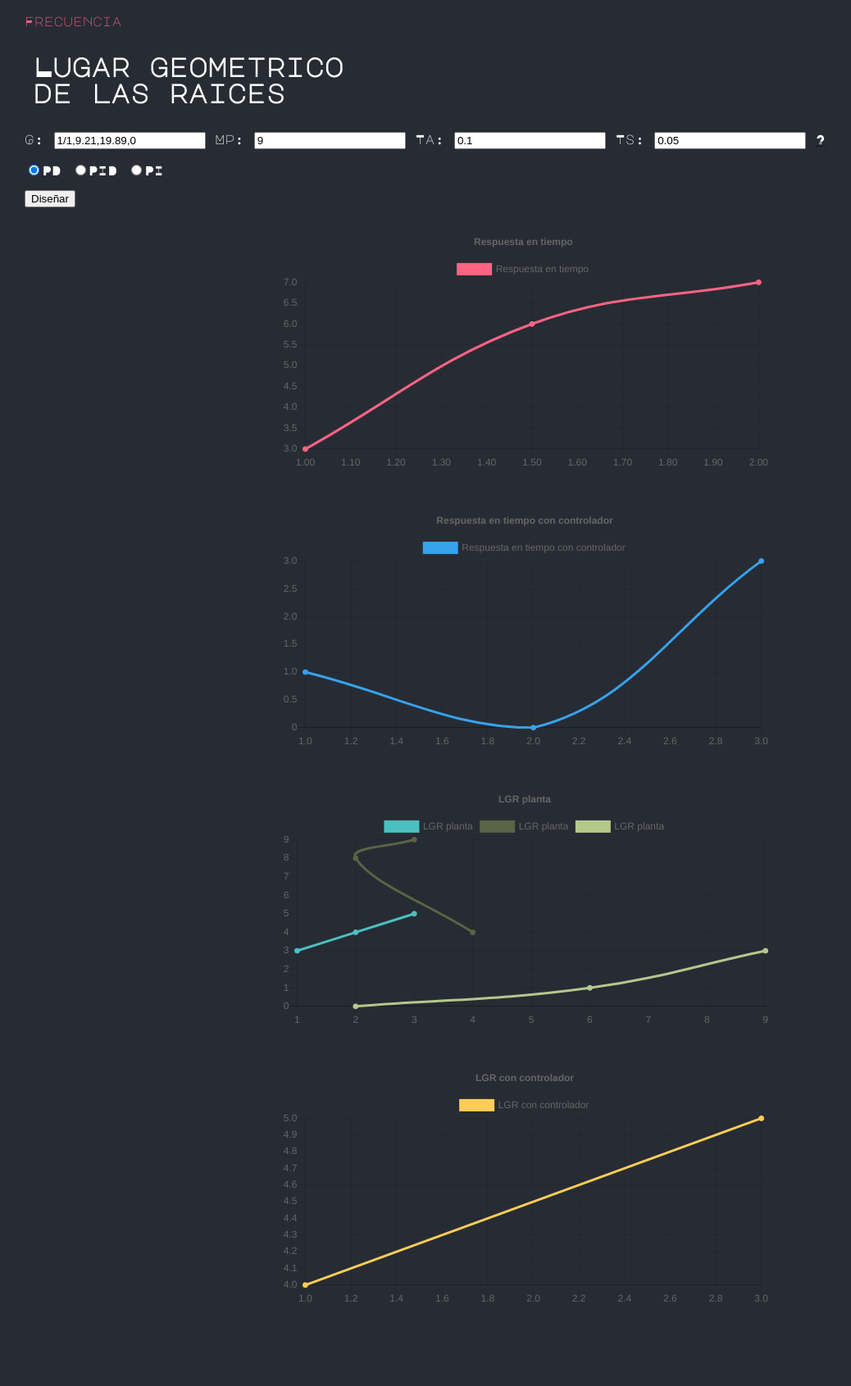
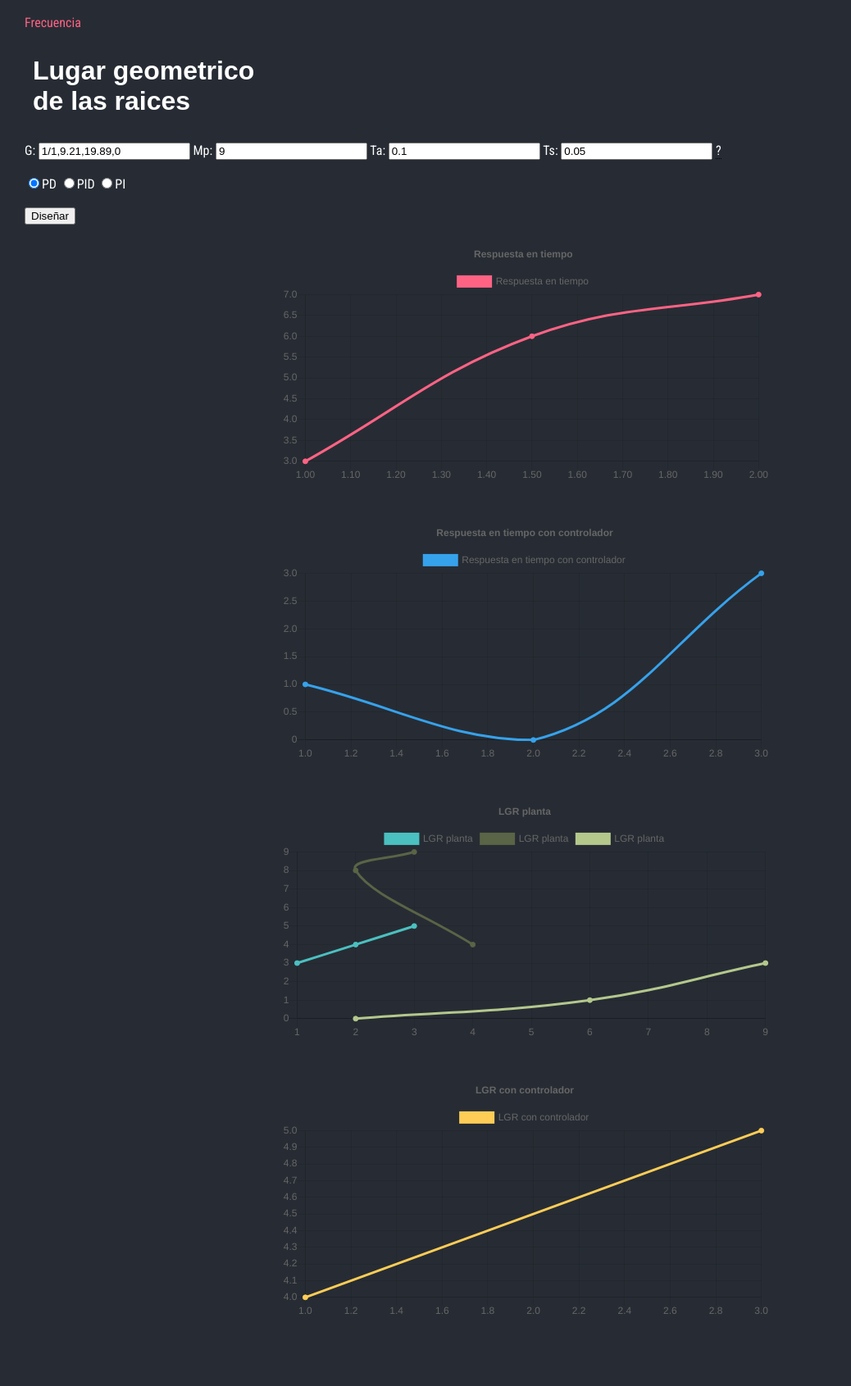
Before and after one commit to pedabraham/ControlDashboard, a Flask app: page / in a window 1280 px wide. Shown: the whole page at 82% size, without its empty margins (0-1038 px from the left). Before the commit the page ends 1588 px from the top, so only its background shows below. Run offline with Flask 2, Linux system fonts and the light colour scheme; parts of the project's set-up code (start-up, migrations or seed data) failed here and were passed over; some libraries are stand-ins or nearby versions.

Commit message:
Cambios en el tipo de fuente.

```diff
--- a/LGR/templates/freq.html
+++ b/LGR/templates/freq.html
@@ -4,7 +4,7 @@
     <meta charset="utf-8">
     <script src="https://cdnjs.cloudflare.com/ajax/libs/Chart.js/2.7.3/Chart.bundle.js"></script>
     <script src="https://cdnjs.cloudflare.com/ajax/libs/Chart.js/2.7.3/Chart.bundle.min.js"></script>
-    <link href="https://fonts.googleapis.com/css?family=Major+Mono+Display" rel="stylesheet">
+    <link href="https://fonts.googleapis.com/css?family=Roboto+Condensed:400,700" rel="stylesheet">
     <title>ControlMaker</title>
     <style media="screen">
       body{
@@ -12,12 +12,13 @@
         margin-right : 0;
         margin-bottom: 0;
         padding: 0px;
-        font-family: 'Major Mono Display', monospace;
+        font-family: 'Roboto Condensed', sans-serif;
         background-color: #272C34;
         color: white;
         }
       .titulo{
         padding: 10px;
+        font-family: 'Roboto Condensed 700', sans-serif;
       }
       .chart-container {
     		width: 600px;
--- a/LGR/templates/index.html
+++ b/LGR/templates/index.html
@@ -5,7 +5,7 @@
 
   <script src="https://cdnjs.cloudflare.com/ajax/libs/Chart.js/2.7.3/Chart.bundle.js"></script>
   <script src="https://cdnjs.cloudflare.com/ajax/libs/Chart.js/2.7.3/Chart.bundle.min.js"></script>
-  <link href="https://fonts.googleapis.com/css?family=Major+Mono+Display" rel="stylesheet">
+  <link href="https://fonts.googleapis.com/css?family=Roboto+Condensed:400,700" rel="stylesheet">
   <meta charset="utf-8">
   <title>ControlMaker</title>
   <style media="screen">
@@ -14,12 +14,16 @@
         margin-right : 0;
         margin-bottom: 0;
         padding: 0px;
-        font-family: 'Major Mono Display', monospace;
+        font-family: 'Roboto Condensed', sans-serif;
         background-color: #272C34;
         color: white;
       }
     .titulo{
       padding: 10px;
+      font-family: 'Roboto Condensed 700', sans-serif;
+    }
+    .resultados{
+      font-family: 'Roboto Condensed 400', sans-serif;
     }
     nav{
       padding-top: 10px;
@@ -133,9 +137,9 @@
       <button type="submit" name="button">Diseñar</button>
     </form>
 
-    <div class="">
+    <div class="resultados">
       <h3>{{constantes}}</h3>
-      <h6>{{valoresEqDif}}</h6>
+      {{valoresEqDif}}
     </div>
 
     <input type="button" name="" onclick="controlU()" value="Usar controlador" id="activar" style="display:none;">
```
